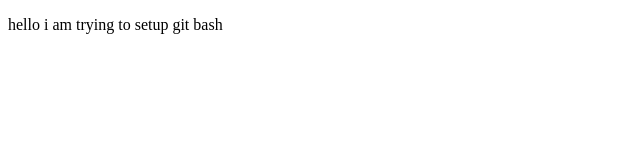
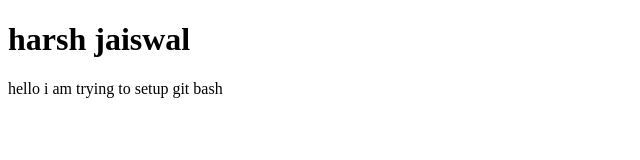
Before and after one commit to drharshjais/try1, a plain HTML site: page index.html in a window 1280 px wide. Shown: the whole page, without its empty margins (0-640 px from the left). Drawn offline with Linux system fonts and the light colour scheme.

Commit message:
added a heading

```diff
--- a/index.html
+++ b/index.html
@@ -6,6 +6,7 @@
     <title>Document</title>
 </head>
 <body>
+    <h1>harsh jaiswal</h1>
     <p>hello i am trying to setup git bash</p>
 </body>
 </html>
```
